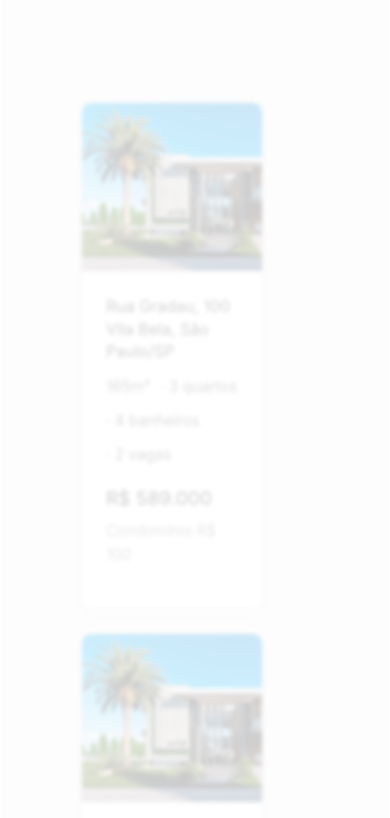
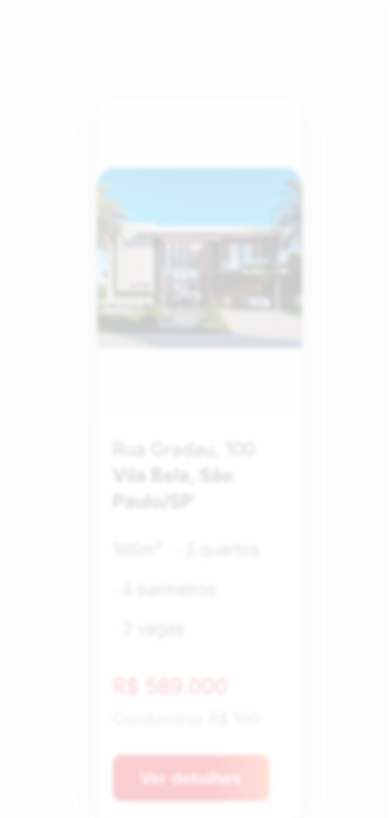
Before and after one commit to 917rafael/front-primeiro.lar-2, a Vue app: page /vendas in a window 390 px wide. Shown: the part 846-1664 px from the top of the page. Built offline with nearby package versions, Linux system fonts and the light colour scheme.

Commit message:
feat: Adiciona estilo moderno ao componente Anuncio e melhorias na responsividade do HeaderVenda. #11

```diff
--- a/src/components/Anuncio.vue
+++ b/src/components/Anuncio.vue
@@ -30,35 +30,37 @@ export default {
 
 <template>
   <div class="property-card-wrapper">
-    <div class="property-card" @click="abrir" v-if="!mostrarInfo">
-      <div class="image-section">
+    <div class="property-card modern-card" @click="abrir" v-if="!mostrarInfo">
+      <div class="image-section modern-image">
         <img src="@/assets/img/image.png" alt="Foto do imóvel" />
       </div>
-      <div class="details-section">
-        <p class="address">
+      <div class="details-section modern-details">
+        <p class="address modern-address">
           <strong>Rua Gradau, 100</strong><br />
           Vila Bela, São Paulo/SP
         </p>
-        <div class="info">
+        <div class="info modern-info">
           <span>165m²</span>
           <span>· 3 quartos</span>
           <span>· 4 banheiros</span>
           <span>· 2 vagas</span>
         </div>
-        <div class="price">
+        <div class="price modern-price">
           <strong>R$ 589.000</strong>
           <p>Condomínio R$ 100</p>
         </div>
+        <button class="modern-action-btn">Ver detalhes</button>
       </div>
     </div>
-    <div v-if="mostrarInfo" class="info-overlay" @click="fecharFora">
-      <button class="fechar-info" @click="fechar">×</button>
-      <div class="info-content-row" @click.stop>
-        <img class="info-img" src="@/assets/img/image.png" alt="Foto do imóvel" />
-        <div class="info-direita">
+    <div v-if="mostrarInfo" class="info-overlay modern-overlay" @click="fecharFora">
+      <div class="modern-modal-panel" @click.stop>
+        <button class="fechar-info modern-close" @click="fechar">×</button>
+        <div class="info-content-row modern-modal-content">
+          <img class="info-img modern-modal-img" src="@/assets/img/image.png" alt="Foto do imóvel" />
+          <div class="info-direita modern-modal-info">
             <h2>Casa moderna em Vila Bela</h2>
-          <div class="info-colunas">
-            <div class="coluna-esq">
+            <div class="info-colunas modern-modal-cols">
+              <div class="coluna-esq modern-modal-col">
                 <p><strong>Endereço:</strong> Rua Gradau, 100 - Vila Bela, São Paulo/SP</p>
                 <p><strong>Área:</strong> 165m²</p>
                 <p><strong>Quartos:</strong> 3</p>
@@ -67,7 +69,7 @@ export default {
                 <p><strong>Preço:</strong> R$ 589.000</p>
                 <p><strong>Condomínio:</strong> R$ 100</p>
               </div>
-            <div class="coluna-dir">
+              <div class="coluna-dir modern-modal-col">
                 <p><strong>IPTU:</strong> R$ 1.200/ano</p>
                 <p><strong>Tipo:</strong> Casa térrea</p>
                 <p><strong>Ano de construção:</strong> 2018</p>
@@ -80,8 +82,9 @@ export default {
             </div>
           </div>
         </div>
-      <div class="descricao-row">
+        <div class="descricao-row modern-modal-desc">
           <strong>Descrição:</strong> Essa casa é legal! Com arquitetura moderna, ambientes amplos e ótima iluminação natural. Pronta para morar, aceita financiamento, aceita pet, rua tranquila e vizinhança amigável.
+        </div>
       </div>
     </div>
   </div>
@@ -90,7 +93,13 @@ export default {
 <style scoped>
 .property-card-wrapper {
   position: relative;
+  width: 100%;
+  display: flex;
+  justify-content: center;
+  align-items: flex-start;
+  margin-left: 4vw; /* Adiciona espaçamento à esquerda para deslocar à direita */
 }
+
 .property-card {
   display: flex;
   flex-wrap: wrap;
@@ -248,39 +257,43 @@ export default {
 .info-overlay {
   position: fixed;
   top: 0;
-  left: 25vw;
-  width: 75vw;
+  /* Removido left, width e border-radius para não forçar painel à esquerda */
+  right: 0;
+  bottom: 0;
+  width: 100vw;
   height: 100vh;
   background: linear-gradient(135deg, #f9f9f9, #eaeaea);
   z-index: 10000;
   display: flex;
   flex-direction: column;
-  align-items: flex-start;
+  align-items: flex-end;
   justify-content: flex-start;
   box-shadow: -8px 0 24px rgba(0, 0, 0, 0.12);
-  padding: 2vw 2vw;
-  transition: left 0.2s, width 0.2s;
-  border-radius: 1.5vw 0 0 1.5vw;
+  padding: 0;
+  transition: right 0.2s, width 0.2s;
+  /* border-radius removido */
   overflow-y: auto;
 }
 
 /* Alterando o botão de fechar para o canto superior esquerdo e mudando a cor para preto */
 .fechar-info {
-  top: 0.5vw;
-  left: 1.5vw; /* Alterado para o canto superior esquerdo */
-  background: #000; /* Alterado para preto */
+  position: absolute;
+  top: 1.2rem;
+  right: 1.2rem;
+  left: auto;
+  background: #e30613;
   border: none;
-  font-size: 2.5vw;
+  font-size: 2.2rem;
   color: white;
   cursor: pointer;
   z-index: 20;
   border-radius: 50%;
-  width: 3vw;
-  height: 3vw;
+  width: 2.8rem;
+  height: 2.8rem;
   display: flex;
   align-items: center;
   justify-content: center;
-  box-shadow: 0 4px 8px rgba(0, 0, 0, 0.2);
+  box-shadow: 0 2px 8px rgba(0, 0, 0, 0.2);
   transition: background 0.3s;
 }
 
@@ -488,4 +501,284 @@ export default {
     padding-left: 0;
   }
 }
+
+.modern-card {
+  display: flex;
+  flex-direction: row;
+  background: #fff;
+  border-radius: 18px;
+  box-shadow: 0 6px 32px rgba(0,0,0,0.10);
+  overflow: hidden;
+  margin: 2rem 0;
+  max-width: 900px;
+  width: 100%;
+  transition: box-shadow 0.2s, transform 0.2s;
+  cursor: pointer;
+  border: 1.5px solid #f2f2f2;
+}
+.modern-card:hover {
+  box-shadow: 0 12px 40px rgba(227,6,19,0.10);
+  transform: translateY(-4px) scale(1.01);
+}
+.modern-image {
+  flex: 1 1 320px;
+  min-width: 220px;
+  max-width: 40%;
+  background: #f7f7f7;
+  display: flex;
+  align-items: center;
+  justify-content: center;
+}
+.modern-image img {
+  width: 100%;
+  height: 220px;
+  object-fit: cover;
+  border-radius: 0 0 0 18px;
+}
+.modern-details {
+  flex: 1 1 60%;
+  padding: 2.2rem 2rem 2rem 2rem;
+  display: flex;
+  flex-direction: column;
+  justify-content: space-between;
+  gap: 1.2rem;
+}
+.modern-address {
+  font-size: 1.15rem;
+  color: #222;
+  margin-bottom: 0.7rem;
+  font-weight: 600;
+}
+.modern-info {
+  font-size: 1.05rem;
+  color: #555;
+  margin-bottom: 1rem;
+  display: flex;
+  flex-wrap: wrap;
+  gap: 0.8rem;
+}
+.modern-price {
+  font-size: 1.3rem;
+  color: #e30613;
+  font-weight: bold;
+  margin-bottom: 0.7rem;
+}
+.modern-price p {
+  font-size: 1rem;
+  color: #888;
+  font-weight: normal;
+  margin-top: 0.2rem;
+}
+.modern-action-btn {
+  background: linear-gradient(90deg, #e30613 60%, #ff5a36 100%);
+  color: #fff;
+  border: none;
+  border-radius: 8px;
+  padding: 0.8rem 1.7rem;
+  font-size: 1.08rem;
+  font-weight: 700;
+  cursor: pointer;
+  box-shadow: 0 2px 8px rgba(227,6,19,0.08);
+  transition: background 0.2s, box-shadow 0.2s;
+  align-self: flex-start;
+}
+.modern-action-btn:hover {
+  background: linear-gradient(90deg, #c10510 60%, #e30613 100%);
+  box-shadow: 0 4px 16px rgba(227,6,19,0.12);
+}
+
+/* Modal moderno */
+.modern-overlay {
+  position: fixed;
+  inset: 0;
+  background: rgba(0,0,0,0.18);
+  z-index: 10000;
+  display: flex;
+  align-items: stretch;
+  justify-content: flex-end;
+  padding: 0;
+  transition: background 0.2s;
+}
+@media (max-width: 900px) {
+  .modern-overlay {
+    align-items: stretch;
+    justify-content: flex-end;
+  }
+}
+.modern-modal-panel {
+  background: #fff;
+  max-width: 96vw;;
+  min-width: 340px;
+  height: 100vh;
+  border-radius: 24px 0 0 24px;
+  box-shadow: -8px 0 32px rgba(0,0,0,0.10);
+  padding: 2.8rem 2.2rem 2.2rem 2.2rem;
+  position: relative;
+  display: flex;
+  flex-direction: column;
+  animation: slideInRight 0.25s cubic-bezier(.4,1.4,.6,1) 1;
+  overflow-y: auto;
+}
+@keyframes slideInRight {
+  from { transform: translateX(100vw); }
+  to { transform: translateX(0); }
+}
+.modern-close {
+  position: absolute;
+  top: 1.2rem;
+  right: 1.2rem;
+  background: #e30613;
+  border: none;
+  font-size: 2.2rem;
+  color: #fff;
+  cursor: pointer;
+  border-radius: 50%;
+  width: 2.8rem;
+  height: 2.8rem;
+  display: flex;
+  align-items: center;
+  justify-content: center;
+  box-shadow: 0 2px 8px rgba(227,6,19,0.10);
+  transition: background 0.2s;
+  z-index: 20;
+}
+.modern-close:hover {
+  background: #c10510;
+}
+.modern-modal-content {
+  display: flex;
+  flex-direction: row;
+  align-items: flex-start;
+  gap: 2.2rem;
+  width: 100%;
+  margin-top: 1.2rem;
+}
+.modern-modal-img {
+  width: 100%;
+  max-width: 340px;
+  height: 240px;
+  border-radius: 16px;
+  object-fit: cover;
+  box-shadow: 0 4px 16px rgba(0,0,0,0.10);
+  border: 2px solid #e30613;
+  margin-bottom: 0;
+}
+@media (max-width: 900px) {
+  .modern-modal-img {
+    width: 100vw;
+    max-width: 98vw;
+    height: 38vw;
+    margin-bottom: 1rem;
+  }
+}
+.modern-modal-info {
+  display: flex;
+  flex-direction: column;
+  align-items: flex-start;
+  flex: 1 1 60%;
+  min-width: 180px;
+  max-width: 100%;
+  gap: 1.1rem;
+}
+.modern-modal-info h2 {
+  font-size: 1.7rem;
+  font-weight: 900;
+  color: #e30613;
+  margin-bottom: 0.5rem;
+  letter-spacing: 0.5px;
+  text-shadow: 0 2px 8px rgba(227,6,19,0.08);
+}
+.modern-modal-cols {
+  display: flex;
+  flex-direction: row;
+  gap: 2.2rem;
+  width: 100%;
+}
+.modern-modal-col {
+  display: flex;
+  flex-direction: column;
+  gap: 0.5rem;
+  font-size: 1.05rem;
+  color: #222;
+}
+.modern-modal-desc {
+  margin-top: 1.5rem;
+  color: #444;
+  font-size: 1.08rem;
+  text-align: left;
+  background: #f7f7f7;
+  border-radius: 1vw;
+  box-shadow: 0 2px 6px rgba(0, 0, 0, 0.08);
+  padding: 1.2rem 1rem;
+}
+
+/* Responsividade */
+@media (max-width: 900px) {
+  .modern-card {
+    flex-direction: column;
+    max-width: 98vw;
+    margin: 1.2rem auto;
+  }
+  .modern-image {
+    max-width: 100%;
+    min-width: 100%;
+  }
+  .modern-image img {
+    height: 180px;
+    border-radius: 18px 18px 0 0;
+  }
+  .modern-details {
+    padding: 1.2rem 1rem 1.2rem 1rem;
+    gap: 0.7rem;
+  }
+  .modern-modal-panel {
+    width: 100vw;
+    min-width: 0;
+    border-radius: 0;
+    padding: 1.2rem 0.5rem;
+  }
+  .modern-modal-content {
+    flex-direction: column;
+    align-items: center;
+    gap: 1.2rem;
+  }
+  .modern-modal-img {
+    width: 90vw;
+    max-width: 90vw;
+    margin-bottom: 1rem;
+  }
+  .modern-modal-info {
+    margin-left: 0;
+    width: 100%;
+    gap: 1rem;
+  }
+  .modern-modal-info h2 {
+    font-size: 1.3rem;
+    margin-bottom: 0.4rem;
+  }
+  .modern-modal-cols {
+    flex-direction: column;
+    gap: 1rem;
+  }
+  .modern-modal-col {
+    font-size: 1rem;
+    gap: 0.4rem;
+  }
+  .modern-modal-desc {
+    font-size: 1rem;
+    max-width: 98vw;
+    padding-left: 0;
+  }
+}
+@media (max-width: 600px) {
+  .modern-modal-panel {
+    padding: 0.7rem 0.2rem;
+  }
+  .modern-modal-content {
+    gap: 0.7rem;
+  }
+  .modern-modal-img {
+    height: 38vw;
+  }
+}
 </style>
--- a/src/components/HeaderVenda.vue
+++ b/src/components/HeaderVenda.vue
@@ -1,9 +1,8 @@
-
 <template>
   <header class="header-venda">
     <div class="header-venda-container">
       <div class="header-venda-left">
-        <img src="../assets/img/logo.png" alt="Logo" class="header-venda-logo" />
+        <img src="../assets/img/logo.png" alt="Logo" class="header-venda-logo" @click="$router.push('/')" style="cursor:pointer;" />
         <span class="header-venda-title">Primeiro Lar</span>
       </div>
       <nav class="header-venda-nav">
@@ -105,6 +104,16 @@
 .nav-item.active, .nav-item:hover {
   background: #f7f7f7;
 }
+.nav-item.active:hover {
+  background: #b8000f;
+  color: #fff;
+  box-shadow: 0 4px 16px rgba(227,6,19,0.18);
+}
+.nav-item:hover {
+  background: #e30613;
+  color: #fff;
+  box-shadow: 0 4px 16px rgba(227,6,19,0.13);
+}
 .header-venda-nav {
   gap: 1.2rem;
   margin-top: 0.5rem;
```
Lines whose indentation alone changed are shown as unchanged.
